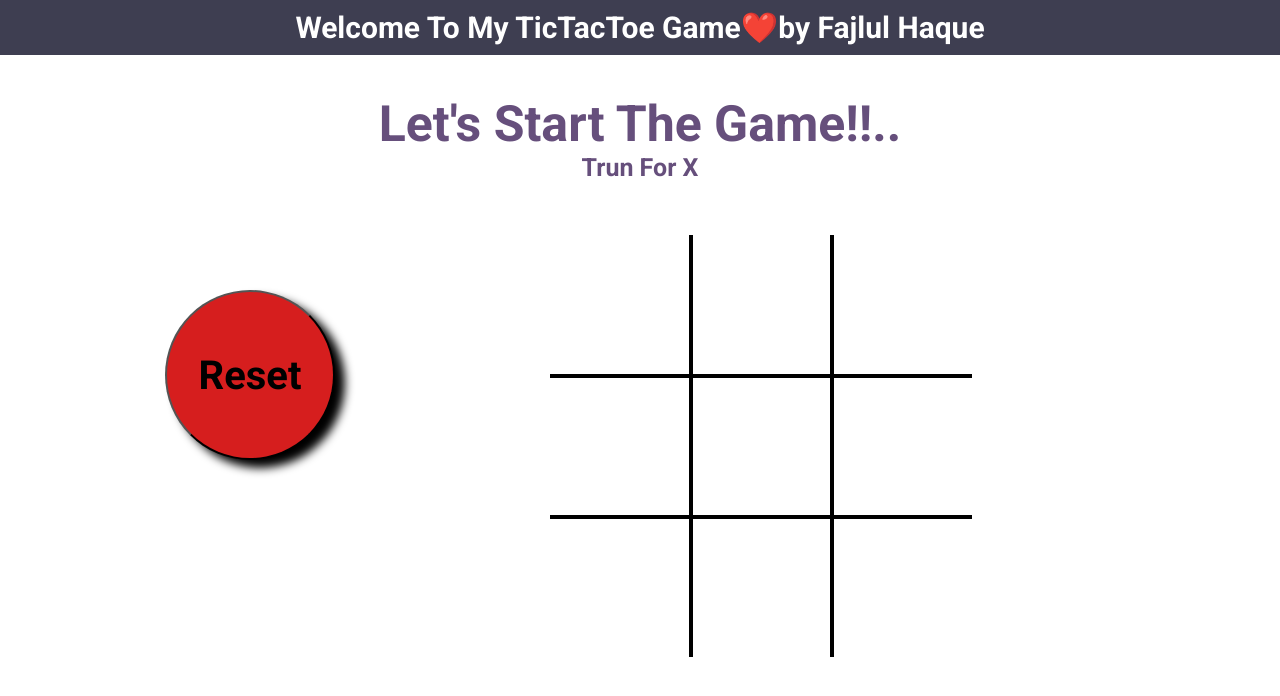
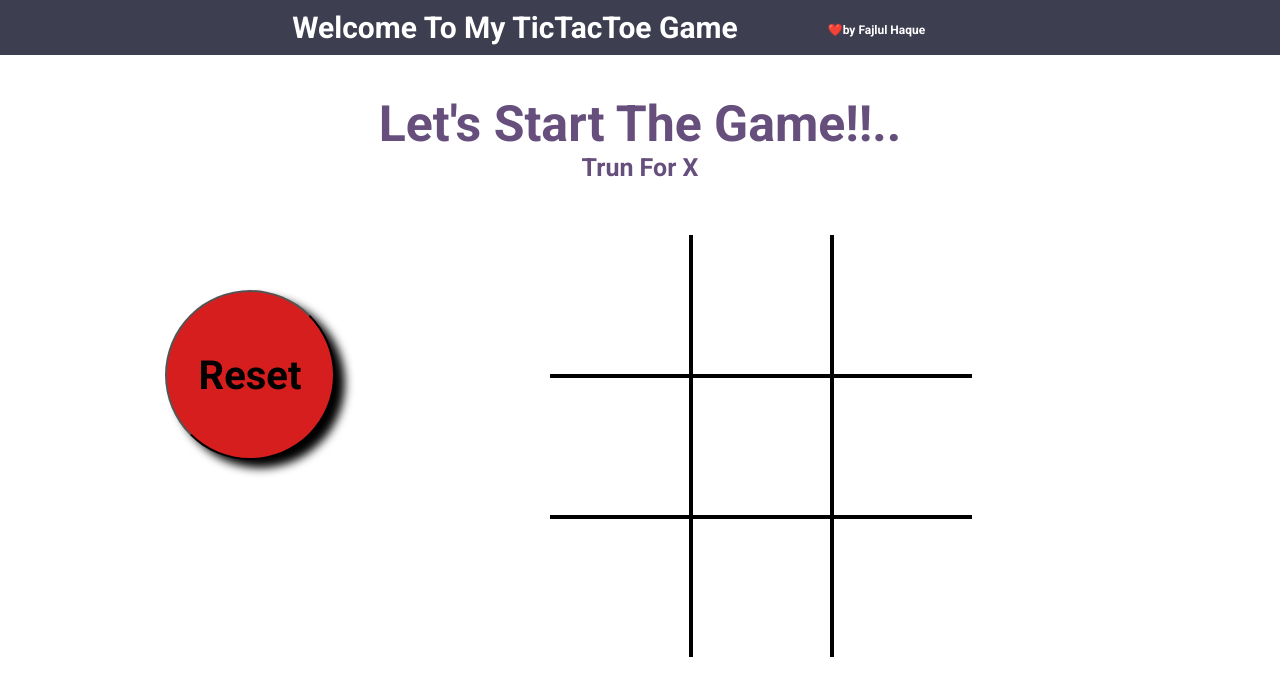
Before and after one commit to fajlul1711/My_Tick_Tack_Tao_Game, a plain HTML site: page index.html in a window 1280 px wide. Drawn offline with Linux system fonts and the light colour scheme.

Commit message:
Update Tick_Tack_Game.css

```diff
--- a/Tick_Tack_Game.css
+++ b/Tick_Tack_Game.css
@@ -22,6 +22,16 @@
 nav ul{
     list-style-type: none;
 }
+
+nav div{
+    font-size: 12px;
+   height: 30px;
+   width: 250px;
+   padding-left:90px ;
+   padding-top: 10px;
+   justify-content: center;
+}
+
 #gameContainer{
     padding-top:30px ;
     /* background-color: aqua; */
```
